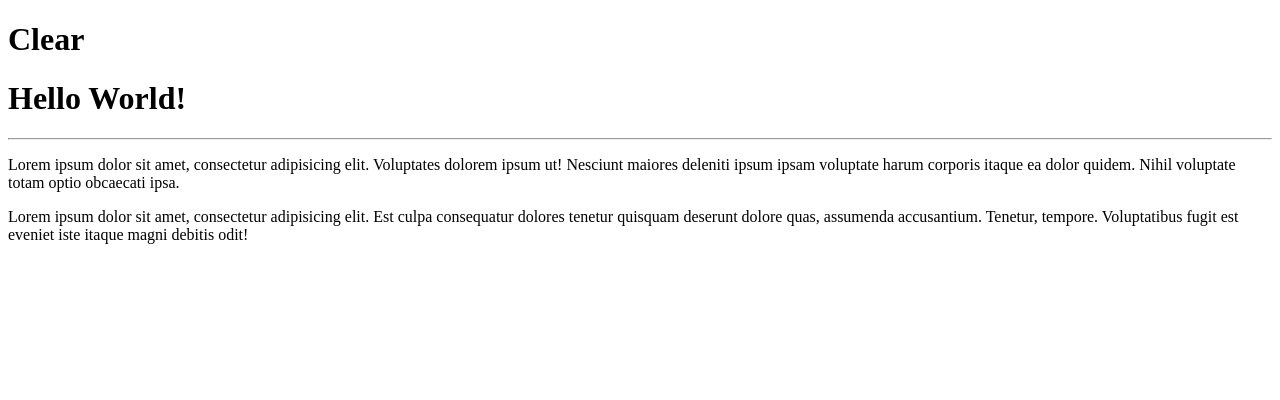
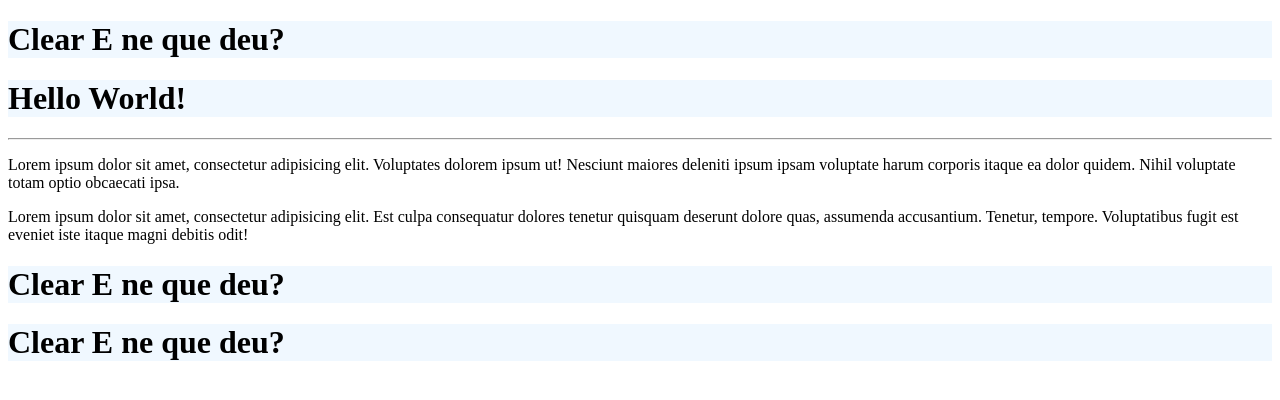
Before and after one commit to renato-spg/Hello-World, a plain HTML site: page site-example/index.html in a window 1280 px wide. Drawn offline with Linux system fonts and the light colour scheme.

Commit message:
Changed colors h1

```diff
--- a/site-example/index.html
+++ b/site-example/index.html
@@ -4,15 +4,23 @@
     <meta charset="UTF-8">
     <meta name="viewport" content="width=device-width, initial-scale=1.0">
     <title>My first site in repository</title>
+    <style>
+
+h1{
+    background-color: aliceblue;
+}
+
+    </style>
 </head>
 <body>
 
-    <h1>Clear</h1>
+    <h1>Clear E ne que deu?</h1>
     <h1>Hello World!</h1>
     <hr>
     <p>Lorem ipsum dolor sit amet, consectetur adipisicing elit. Voluptates dolorem ipsum ut! Nesciunt maiores deleniti ipsum ipsam voluptate harum corporis itaque ea dolor quidem. Nihil voluptate totam optio obcaecati ipsa.</p>
 
     <p>Lorem ipsum dolor sit amet, consectetur adipisicing elit. Est culpa consequatur dolores tenetur quisquam deserunt dolore quas, assumenda accusantium. Tenetur, tempore. Voluptatibus fugit est eveniet iste itaque magni debitis odit!</p>
-
+    <h1>Clear E ne que deu?</h1>
+    <h1>Clear E ne que deu?</h1>
 </body>
 </html>
```
